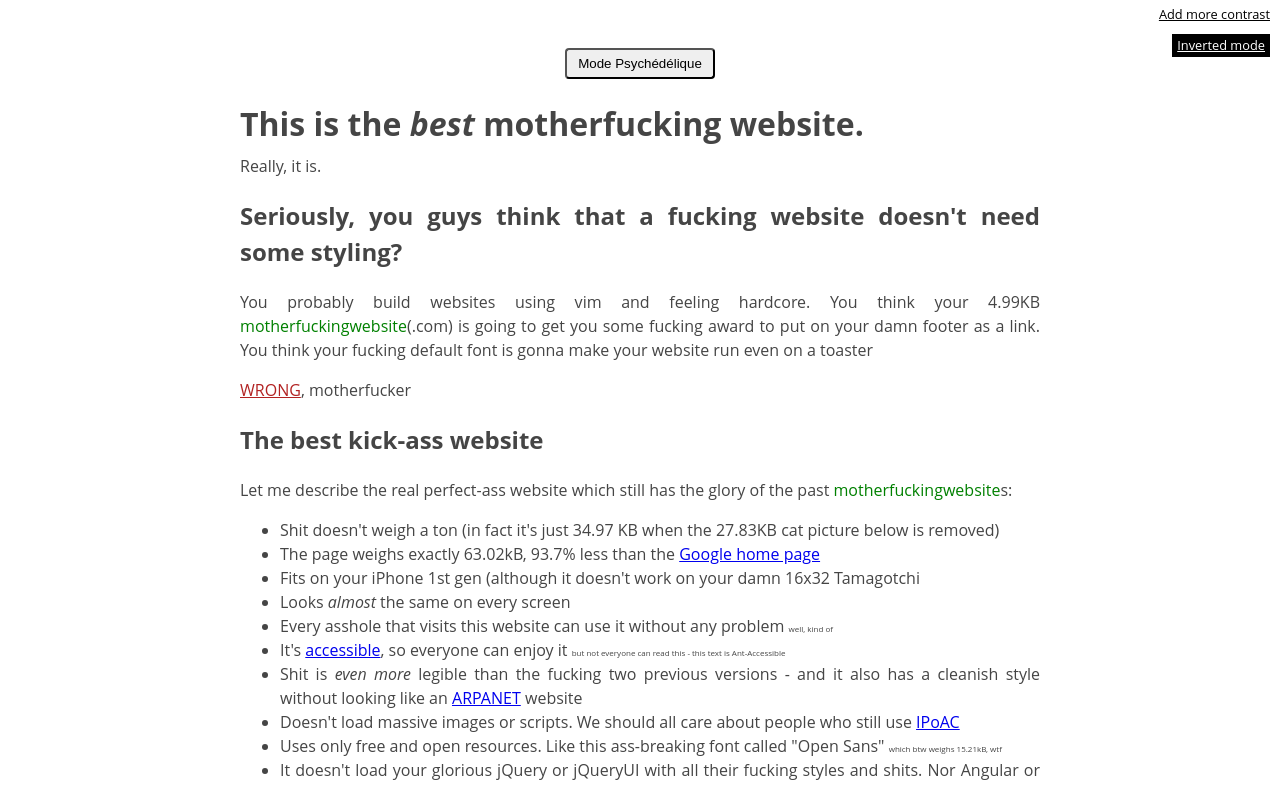
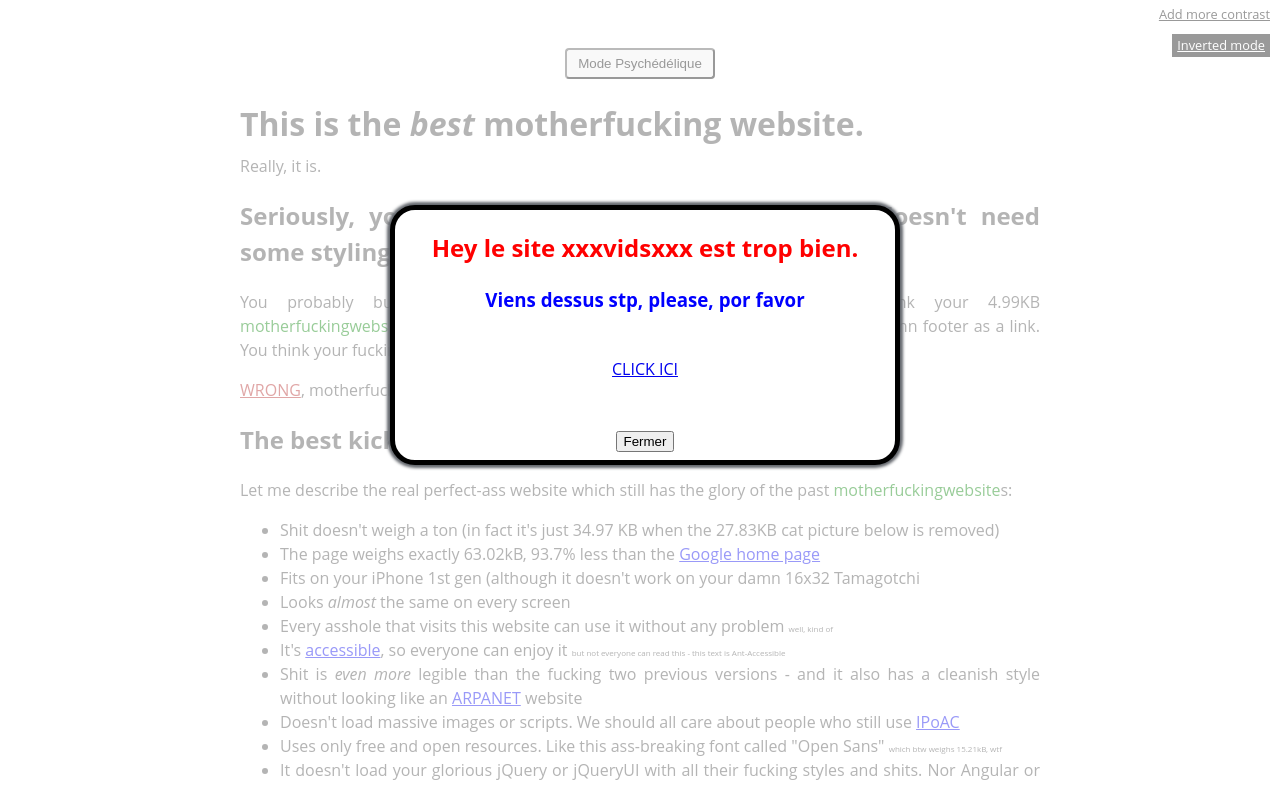
Before and after one commit to RomainSai/romainwebsite, a plain HTML site: page index.html in a window 1280 px wide. Shown: the top 787 px of the page. Drawn offline with Linux system fonts and the light colour scheme.

Commit message:
Projet finit

```diff
--- a/index.html
+++ b/index.html
@@ -10,11 +10,26 @@
     </head>
 
     <body>
+
+
+
         <header>
 
+            <!---------- Bouton Mode Psychedelique --------------->
             <div>
             <input type='submit' id='magenta' class='buttons' value='Mode Psychédélique'>
             </div>
+            <!---------------- Fenetre Popup ------------------->
+
+            <div id="popup1">
+                <div id="popup">
+                    <h2 id="color1">Hey le site xxxvidsxxx est trop bien.<h3 id="color2">Viens dessus stp, please, por favor</h3><br/><a class="nc" href="https://www.ipnoze.com/plus-beaux-chats-au-monde/">CLICK ICI</a><br/> </h2>
+                            <input class="fermer" type="submit" name="submit" value="Fermer" onClick="PopUp()" />
+
+                </div>
+            </div>
+
+            <!----------------------------------------------------->
 
             <h1>
                 This is the <em>best</em> motherfucking website.
--- a/romain.css
+++ b/romain.css
@@ -9,6 +9,8 @@ body{
     text-align: justify;
 }
 
+
+/* ---------------------Bouton Mode Psychedelique--------------------------- */
 .buttons{
     margin: 0 auto;
     cursor: pointer;
@@ -19,6 +21,44 @@ body{
 }
 
 
+/* ---------------------Popup --------------------------- */
+#popup1{
+    position: fixed;
+    top: 0;
+    left: 0;
+    width: 100%;
+    height: 100%;
+    background: rgba(255,255,255,.6);
+    z-index: 1001;
+}
+#popup{
+    width: 500px;
+    height: 250px;
+    text-align: center;
+    background: #FFFFFF;
+    border: 5px solid #000;
+    border-radius: 25px;
+    box-shadow: #64686e 0px 0px 3px 3px;
+    position: relative;
+    top: 50%;
+    left: 50%;
+    margin-top: -195px;
+    margin-left: -250px;
+}
+
+#color1{
+    color: red;
+}
+
+#color2{
+    color:blue;
+}
+
+.fermer{
+    margin-top: 50px;
+    margin-bottom: 10px;
+}
+/* --------------------------------------------------------- */
 .first{
     margin-top: -1em;
 }
@@ -132,5 +172,3 @@ blockquote author{
     text-decoration: underline;
     user-select: none;
 }
-
-/* ------------------- pour le Popup ---------------------- */
--- a/thp.js
+++ b/thp.js
@@ -1,10 +1,12 @@
+function PopUp(){
+        document.getElementById('popup1').style.display="none";
+}
+
+setTimeout(function Alert() { alert("Ce site en vaut vraiment la peine ..."); }, 10000);
+
 var magenta = document.querySelector('#magenta');
 
             magenta.addEventListener('click', () => {
                 document.body.style.backgroundColor = 'magenta';
                 document.body.style.color = 'blue'
                                  });
-
-function addInvertedControl(){
-  someControl('invmode', ['Inverted mode', 'Normal mode'], 'inverted');
-}
```
